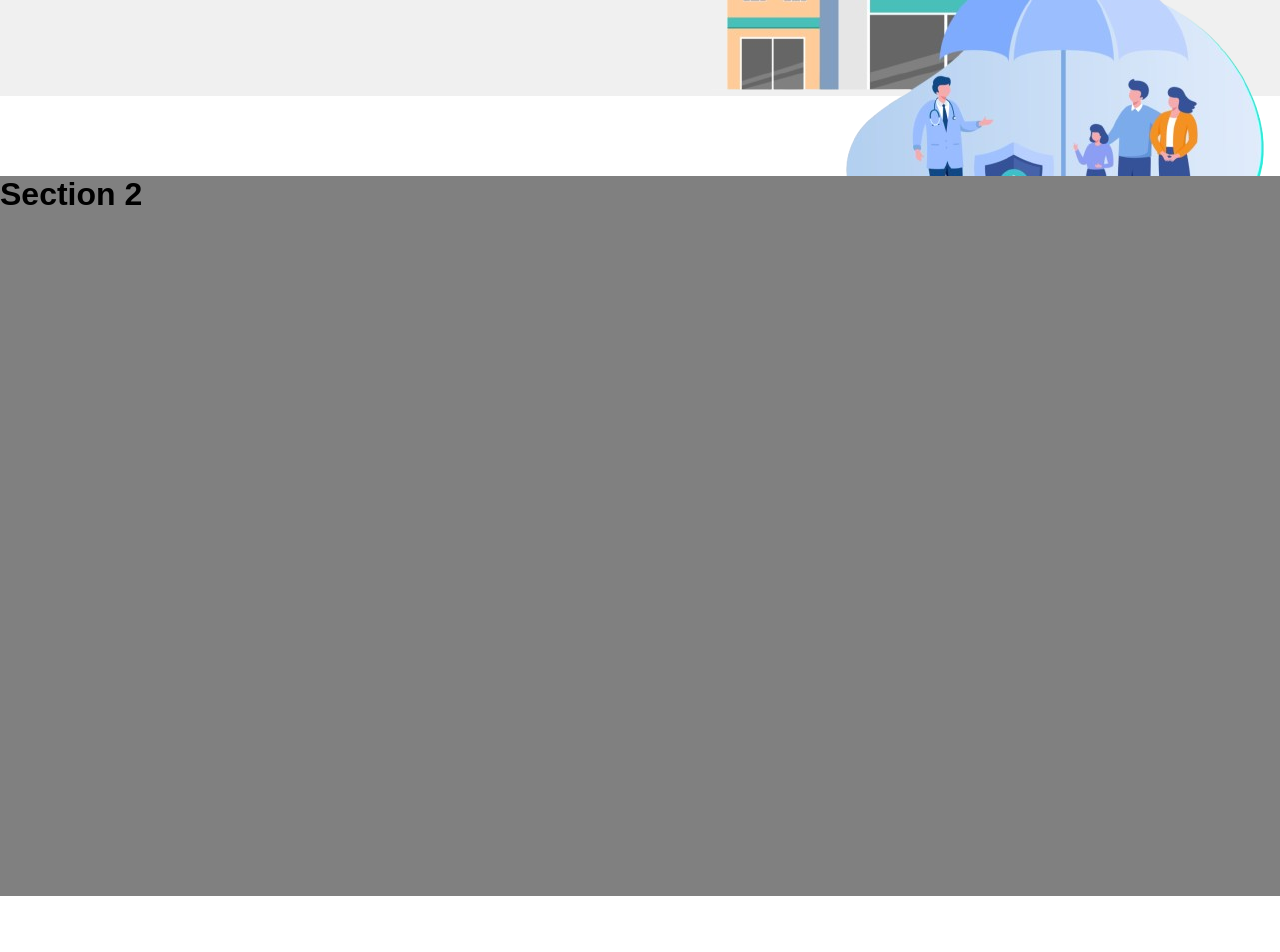
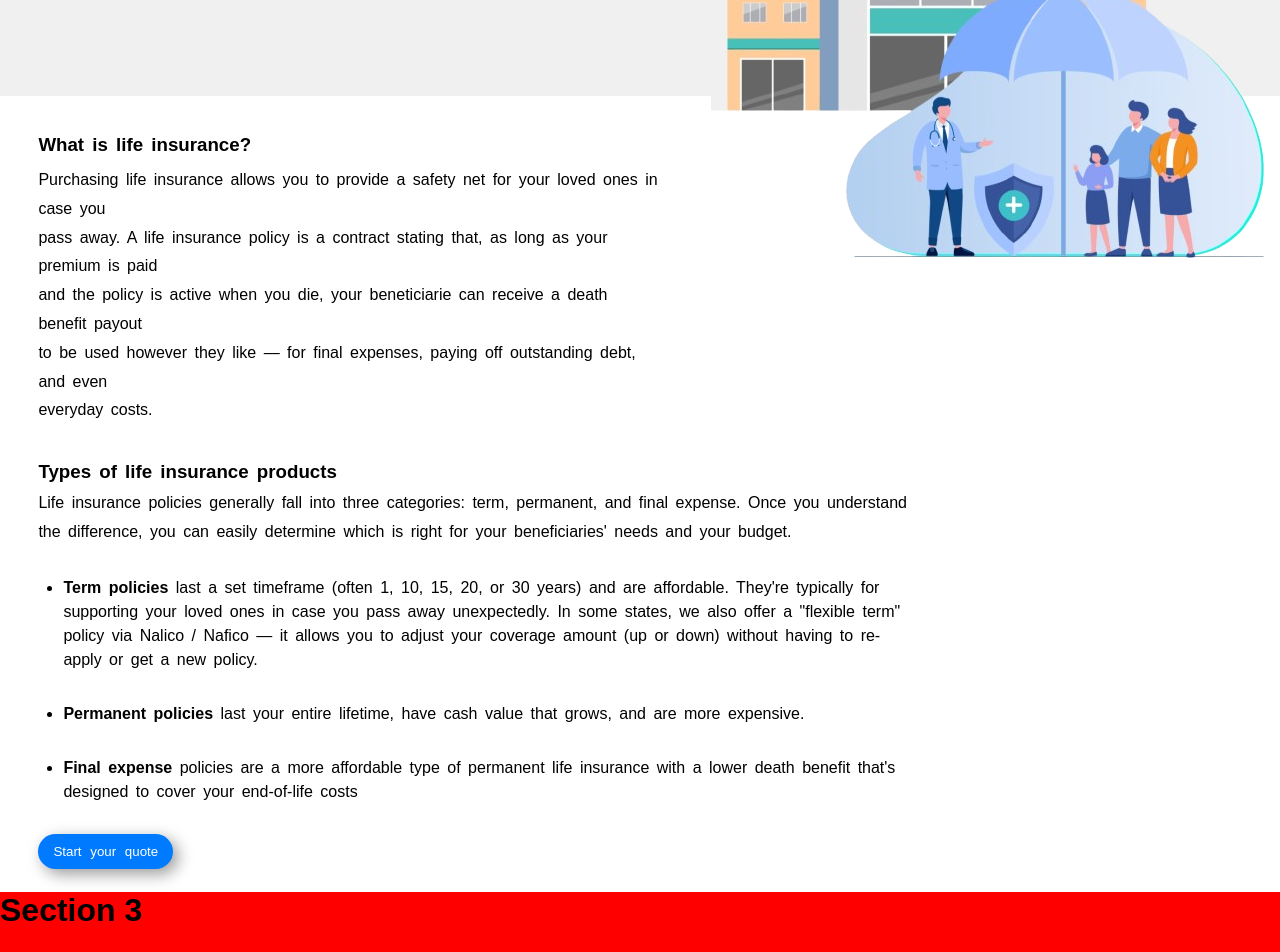
Before and after one commit to JayKhan03721/TeamProject, a React (Vite) app in the folder Frontend/: page / in a window 1280 px wide. Shown: the part 400-1352 px from the top of the page. Built offline with nearby package versions, Linux system fonts and the light colour scheme.

Commit message:
section2 update

```diff
--- a/Frontend/src/Section2/Section2.jsx
+++ b/Frontend/src/Section2/Section2.jsx
@@ -1,11 +1,40 @@
 import './section2.css'
 
-const Section3 = (props) => {
+const Section2 = (props) => {
 
   return (
+
     <div className='Section2'>
-      <h1>Section 2</h1>
+      <div className='co1'>
+        <h3>What is life insurance?</h3>
+      <p>Purchasing life insurance allows you to provide a safety net for your loved ones in case you <br/> pass away. A life insurance policy is a contract stating that, as long as your premium is paid <br/> and the policy is active when you die, your beneticiarie can receive a death benefit payout <br/> to be used however they like — for final expenses, paying off outstanding debt, and even <br/> everyday costs.
+      </p>
+      </div>
+
+      <div className='co2'>
+  <h3>Types of life insurance products</h3>
+  <p>
+    Life insurance policies generally fall into three categories: term, permanent, and final expense.
+    Once you understand the difference, you can easily determine which is right for your beneficiaries' needs and your budget.
+  </p>
+  <ul>
+    <li> <b>Term policies</b> last a set timeframe (often 1, 10, 15, 20, or 30 years) and are affordable.
+    They're typically for supporting your loved ones in case you pass away unexpectedly.
+    In some states, we also offer a "flexible term" policy via Nalico / Nafico — it allows you to adjust your coverage amount (up or down) without having to re-apply or get a new policy.</li>
+
+    <li>
+    <b>Permanent policies</b> last your entire lifetime, have cash value that grows, and are more expensive.
+    </li>
+
+    <li>
+    <b>Final expense</b> policies are a more affordable type of permanent life insurance with a lower death benefit that's designed to cover your end-of-life costs
+    </li>
+  </ul>
+    </div>
+
+    <button id='Start-quote'>Start your quote</button>
+
     </div>
     );
 };
-export default Section3;
+export default Section2;
--- a/Frontend/src/Section2/section2.css
+++ b/Frontend/src/Section2/section2.css
@@ -2,6 +2,59 @@
     position: relative;
     margin: 10vh 0 10vh 0;
     height: 90vh;
-    width: 100%;
-    background-color: gray;
+    width: 97%;
+    background-color: transparent;
+    margin: 3%;
+    font-family: 'Times New Roman', Times, serif;
 }
+
+.co1{
+    width: 50%; /* Adjust width to fit two sections side by side */
+    margin-bottom: 30px;
+    box-sizing: border-box;
+    word-spacing: 3px;
+
+  }
+
+.co1 h3{
+    margin-bottom: 10px;
+}
+
+.co1 p{
+    line-height: 1.8;
+}
+
+.co2{
+    width: 70%;
+    line-height: 1.8;
+    word-spacing: 3px;
+}
+  .co2 ul {
+    padding-left: 25px;
+    margin-bottom: 20px;
+    margin-top: 30px;
+
+
+  }
+
+  .co2 li {
+    margin-bottom: 30px;
+    line-height: 1.5;
+  }
+
+
+  #Start-quote{
+    background: #007bff;
+    color: white;
+    padding: 10px 15px;
+    border: none;
+    border-radius: 18px;
+    cursor: pointer;
+    align-self: flex-end; /* Aligns button with inputs */
+    word-spacing: 5px;
+    box-shadow: 5px 5px 16px rgba(0, 0, 0, 0.4);
+  }
+
+  #Start-quote:hover {
+    background: #0056b3;
+  }
--- a/Frontend/src/index.css
+++ b/Frontend/src/index.css
@@ -2,7 +2,7 @@
   box-sizing: border-box;
   margin: 0;
   padding: 0;
-  list-style: none;
+  /* list-style: ; */
   background-color: transparent;
   font-family: Arial, Helvetica, sans-serif;
 
--- a/Frontend/src/section1/Section1.css
+++ b/Frontend/src/section1/Section1.css
@@ -80,6 +80,6 @@
 .hospital-Img {
     position: absolute;
     right: 0;
-    top: 26%;
+    top: 28.6%;
 
 }
```
